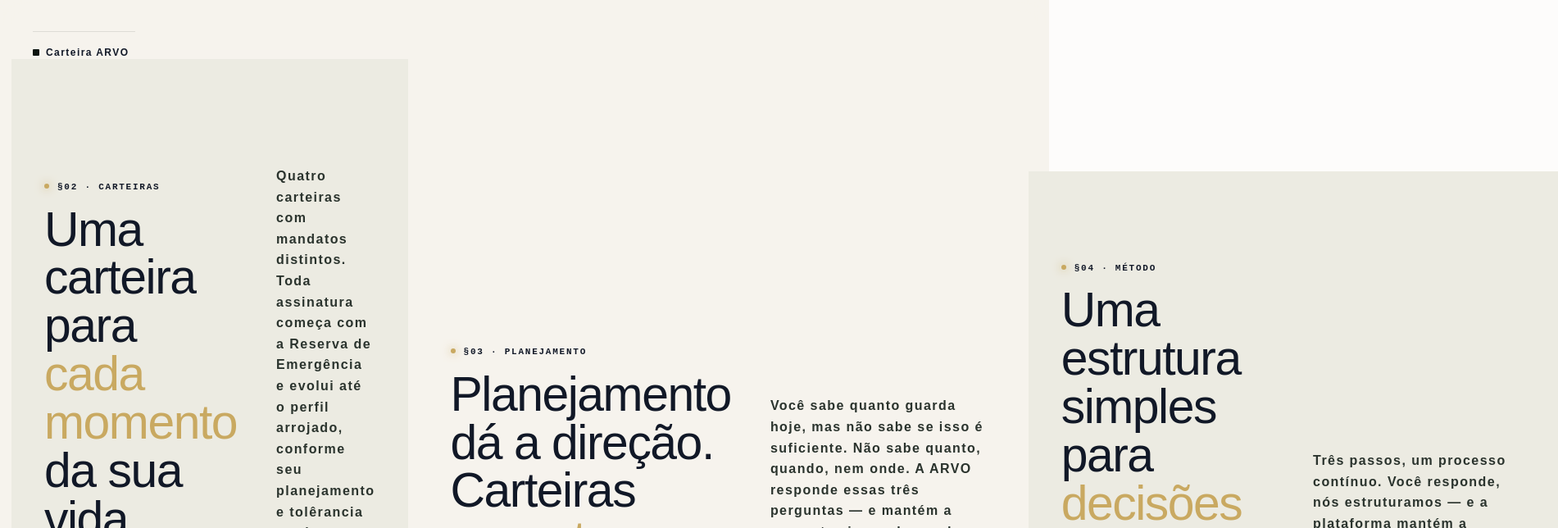
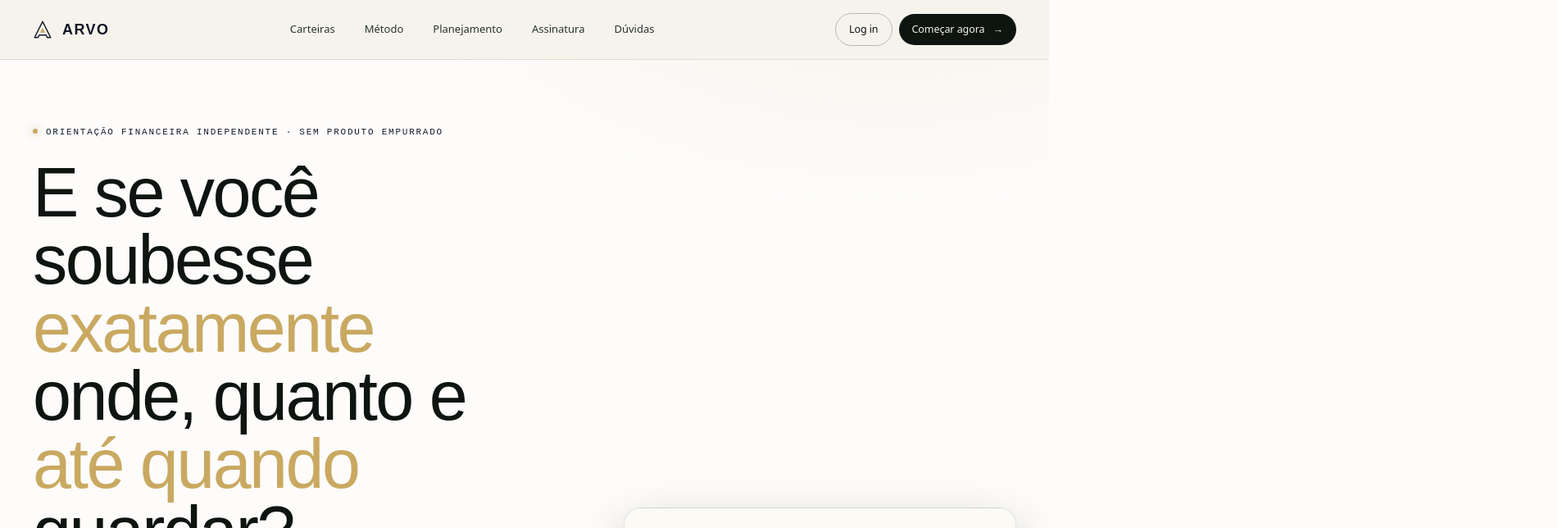
Before and after one commit to luslater/arvo, a Next.js app: page / in a window 1280 px wide. Shown: the top 644 px of the page at 82% size, 1901 px wide, since content can reach past the window. Built offline with nearby package versions, Linux system fonts and the light colour scheme.

Commit message:
fix(ui): Increase Markowitz chart dimensions, fully restore landing page alignment, fix syntax parsing errors

```diff
--- a/src/app/dashboard/markowitz/page.tsx
+++ b/src/app/dashboard/markowitz/page.tsx
@@ -113,8 +113,8 @@ export default function MarkowitzDashboardPage() {
     const yMin = Math.max(0, Math.floor(yMinData / 5) * 5 - 2);
     const yMax = Math.ceil(yMaxData / 5) * 5 + 1;
 
-    const chartW = 700;
-    const chartH = 420;
+    const chartW = 900;
+    const chartH = 540;
     const pad = { t: 30, r: 30, b: 50, l: 65 };
     const plotW = chartW - pad.l - pad.r;
     const plotH = chartH - pad.t - pad.b;
--- a/src/app/page.tsx
+++ b/src/app/page.tsx
@@ -1,11 +1,11 @@
-
 import Head from "next/head";
 import Link from "next/link";
 
 export default function LandingPage() {
-    return (
-        <div className="landing-page light" style={{ minHeight: '100vh', display: 'flex', flexDirection: 'column' }}>
-            <style dangerouslySetInnerHTML={{ __html: `
+  return (
+    <div className="landing-page light" style={{ minHeight: '100vh', display: 'flex', flexDirection: 'column' }}>
+      <style dangerouslySetInnerHTML={{
+        __html: `
 
   .landing-page {
     --bg: #0b0f14;
@@ -415,9 +415,9 @@ export default function LandingPage() {
   .faq-item.open .faq-btn h4 { color: var(--accent); }
   .faq-btn .pm { width: 32px; height: 32px; border-radius: 999px; border: 1px solid var(--rule-strong); display: grid; place-items: center; flex: 0 0 auto; transition: background .2s, color .2s, transform .3s, border-color .2s; font-size: 14px; color: var(--ink-3); }
   .faq-item.open .faq-btn .pm { background: var(--accent); color: #1a1308; transform: rotate(45deg); border-color: var(--accent); }
-  .faq-.landing-page { max-height: 0; overflow: hidden; transition: max-height .4s ease; color: var(--ink-2); font-size: 15.5px; line-height: 1.65; }
+  .faq-body { max-height: 0; overflow: hidden; transition: max-height .4s ease; color: var(--ink-2); font-size: 15.5px; line-height: 1.65; }
   .faq-body-inner { padding: 0 0 30px; max-width: 72ch; }
-  .faq-item.open .faq-.landing-page { max-height: 400px; }
+  .faq-item.open .faq-body { max-height: 400px; }
 
   /* ---------- BIG CTA ---------- */
   .big-cta { padding: 140px 0 180px; text-align: center; position: relative; overflow: hidden; }
@@ -464,7 +464,8 @@ export default function LandingPage() {
                 }
             ` }} />
 
-            <div dangerouslySetInnerHTML={{ __html: `
+      <div dangerouslySetInnerHTML={{
+        __html: `
 
 <!-- NAV -->
 <header class="nav">
@@ -472,7 +473,155 @@ export default function LandingPage() {
     <a href="/login" class="logo">
       <span class="logo-mark">
         <svg viewBox="0 0 32 32" fill="none" xmlns="http://www.w3.org/2000/svg" aria-hidden="true">
-          <path d="M0.0,243.3 L18.4,248.8 L36.8,248.5 L55.3,241.0 L73.7,230.7 L92.1,213.3 L110.5,204.9 L128.9,208.3 L147.4,208.6 L165.8,212.0 L184.2,191.4 L202.6,178.4 L221.1,180.1 L239.5,173.2 L257.9,169.0 L276.3,177.3 L294.7,176.5 L313.2,173.4 L331.6,167.5 L350.0,157.9 L368.4,160.2 L386.8,160.5 L405.3,163.5 L423.7,168.0 L442.1,154.1 L460.5,156.3 L478.9,149.1 L497.4,129.8 L515.8,115.8 L534.2,107.5 L552.6,112.3 L571.1,94.2 L589.5,86.2 L607.9,79.6 L626.3,65.0 L644.7,62.5 L663.2,47.2 L681.6,40.0 L700.0,49.5  L700,280 L0,280 Z"
+          <path d="M16 3L3 29h5.5l2-4h11l2 4H29L16 3z" stroke="currentColor" stroke-width="2" stroke-linejoin="round"/>
+          <path d="M12 21h8l-4-8-4 8z" fill="var(--accent)"/>
+        </svg>
+      </span>
+      <span>ARVO</span>
+    </a>
+    <nav class="nav-links">
+      <a href="#carteiras">Carteiras</a>
+      <a href="#metodo">Método</a>
+      <a href="#planejamento">Planejamento</a>
+      <a href="#preco">Assinatura</a>
+      <a href="#faq">Dúvidas</a>
+    </nav>
+    <div class="nav-cta">
+      <a href="/login" class="btn btn-ghost">Log in</a>
+      <a href="/register" class="btn btn-primary">Começar agora <span class="arr">→</span></a>
+    </div>
+  </div>
+</header>
+
+<!-- HERO -->
+<section class="hero">
+  <div class="wrap hero-grid">
+    <div>
+      <div class="eyebrow rise"><span class="dot"></span>Orientação financeira independente · Sem produto empurrado</div>
+      <h1 class="rise rise-2">
+        E se você<br>
+        soubesse <b>exatamente</b><br>
+        onde, quanto e<br>
+        <b>até quando</b><br>
+        guardar?
+      </h1>
+      <p class="hero-sub rise rise-3">
+        A maioria das pessoas guarda dinheiro <b>no escuro</b> — sem saber se é o
+        suficiente, sem plano, e ainda confiando em quem ganha comissão pra empurrar
+        produto. A ARVO acaba com isso. Em 5 minutos você vê para onde está indo — e
+        descobre o caminho mais curto pra chegar lá.
+      </p>
+      <ul class="hero-bullets rise rise-3">
+        <li><span class="chk"><svg viewBox="0 0 10 10" fill="none"><path d="M1.5 5l2.5 2.5L8.5 2" stroke="currentColor" stroke-width="1.6" stroke-linecap="round" stroke-linejoin="round"/></svg></span> Você descobre, com números, em quantos anos pode parar de trabalhar</li>
+        <li><span class="chk"><svg viewBox="0 0 10 10" fill="none"><path d="M1.5 5l2.5 2.5L8.5 2" stroke="currentColor" stroke-width="1.6" stroke-linecap="round" stroke-linejoin="round"/></svg></span> Recebe carteira pronta para o seu perfil — sem palpite, sem achismo</li>
+        <li><span class="chk"><svg viewBox="0 0 10 10" fill="none"><path d="M1.5 5l2.5 2.5L8.5 2" stroke="currentColor" stroke-width="1.6" stroke-linecap="round" stroke-linejoin="round"/></svg></span> Para de pagar caro pelas decisões erradas que vinha tomando</li>
+      </ul>
+      <div class="hero-cta rise rise-4">
+        <a href="/register" class="btn btn-accent">Quero meu diagnóstico gratuito <span class="arr">→</span></a>
+        <a href="#metodo" class="btn btn-ghost">Como funciona</a>
+      </div>
+      <div style="margin-top: 24px; font-size: 12.5px; color: var(--ink-3); font-family: 'JetBrains Mono', monospace; letter-spacing: .04em;">
+        ✓ Sem cartão · ✓ 100% online · ✓ Resultado na hora
+      </div>
+    </div>
+
+    <aside class="hero-panel rise rise-4">
+      <div class="hp-top">
+        <span>Carteiras ARVO · Resultado</span>
+        <span class="live"><i></i>Em acompanhamento</span>
+      </div>
+      <div class="hp-value">
+        <div class="amount tab"><span class="pct">4 perfis</span></div>
+      </div>
+      <div class="hp-cap">Da reserva ao perfil arrojado — uma carteira para cada momento de vida</div>
+
+      <div class="hp-chart">
+        <svg viewBox="0 0 500 84" preserveAspectRatio="none">
+          <defs>
+            <linearGradient id="hpg" x1="0" x2="0" y1="0" y2="1">
+              <stop offset="0" stop-color="var(--accent)" stop-opacity=".28"/>
+              <stop offset="1" stop-color="var(--accent)" stop-opacity="0"/>
+            </linearGradient>
+          </defs>
+          <path d="M0,66 C50,62 80,60 120,52 C160,44 190,48 230,36 C270,24 310,30 350,20 C390,10 430,16 500,6"
+                fill="none" stroke="var(--accent)" stroke-width="2" class="draw-me"/>
+          <path d="M0,66 C50,62 80,60 120,52 C160,44 190,48 230,36 C270,24 310,30 350,20 C390,10 430,16 500,6 L500,84 L0,84 Z"
+                fill="url(#hpg)"/>
+          <circle cx="500" cy="6" r="3" fill="var(--accent)"/>
+        </svg>
+      </div>
+
+      <div class="hp-rows">
+        <div class="hp-row">
+          <span class="name"><i style="background: rgba(201,169,97,.35)"></i>Abrigo · Reserva</span>
+          <span class="bar"><em style="width: 35%; background: rgba(201,169,97,.55)"></em></span>
+          <span class="val tab">Conservador</span>
+        </div>
+        <div class="hp-row">
+          <span class="name"><i style="background: rgba(201,169,97,.7)"></i>Ritmo</span>
+          <span class="bar"><em style="width: 55%; background: rgba(201,169,97,.8)"></em></span>
+          <span class="val tab">Moderado</span>
+        </div>
+        <div class="hp-row">
+          <span class="name"><i style="background: var(--accent)"></i>Visão</span>
+          <span class="bar"><em style="width: 78%"></em></span>
+          <span class="val tab">Equilibrado</span>
+        </div>
+        <div class="hp-row">
+          <span class="name"><i style="background: rgba(201,169,97,.9)"></i>Oceano</span>
+          <span class="bar"><em style="width: 96%"></em></span>
+          <span class="val tab">Arrojado</span>
+        </div>
+      </div>
+    </aside>
+  </div>
+</section>
+
+<!-- TICKER -->
+<div class="ticker" aria-hidden="true"><div class="ticker-inner" id="ticker"><span><b>ARVO</b><span>Plataforma independente</span></span><span><b>Fee-only</b><span>zero comissão</span></span><span><b>CDI</b><span>100% CDI</span></span><span><b>IPCA 12m</b><span>Acompanhamento contínuo</span></span><span><b>ARVO</b><span>Método primeiro</span></span><span><b>Carteiras</b><span>Abrigo · Ritmo · Visão · Oceano</span></span><span><b>Planejamento</b><span>como ponto de partida</span></span><span><b>ARVO</b><span>Sem produto empurrado</span></span><span><b>ARVO</b><span>Clareza por método</span></span><span><b>ARVO</b><span>Plataforma independente</span></span><span><b>Fee-only</b><span>zero comissão</span></span><span><b>CDI</b><span>100% CDI</span></span><span><b>IPCA 12m</b><span>Acompanhamento contínuo</span></span><span><b>ARVO</b><span>Método primeiro</span></span><span><b>Carteiras</b><span>Abrigo · Ritmo · Visão · Oceano</span></span><span><b>Planejamento</b><span>como ponto de partida</span></span><span><b>ARVO</b><span>Sem produto empurrado</span></span><span><b>ARVO</b><span>Clareza por método</span></span></div></div>
+
+<!-- PERFORMANCE -->
+<section class="section" id="performance">
+  <div class="wrap">
+    <div class="section-head">
+      <div>
+        <div class="eyebrow"><span class="dot"></span>§01 · Resultado</div>
+        <h2>Carteiras com <b>resultado</b> que você acompanha.</h2>
+      </div>
+      <p class="lede">
+        Em vez de promessa, gráfico real. Cada carteira ARVO é monitorada e o
+        cliente vê o resultado mês a mês — sem maquiagem, sem letra miúda,
+        sem prancheta de assessor.
+      </p>
+    </div>
+
+    <div class="perf-block">
+      <div class="chart">
+        <div class="chart-head">
+          <div class="title">Carteira ARVO vs. CDI</div>
+          <div class="range">
+            <button>1M</button><button>6M</button><button>1A</button><button class="on">Total</button>
+          </div>
+        </div>
+        <svg viewBox="0 0 700 280" preserveAspectRatio="none">
+          <defs>
+            <linearGradient id="perfG" x1="0" x2="0" y1="0" y2="1">
+              <stop offset="0" stop-color="var(--accent)" stop-opacity=".18"/>
+              <stop offset="1" stop-color="var(--accent)" stop-opacity="0"/>
+            </linearGradient>
+          </defs>
+          <g stroke="var(--rule)" stroke-width="1">
+            <line x1="0" y1="40" x2="700" y2="40"/>
+            <line x1="0" y1="110" x2="700" y2="110"/>
+            <line x1="0" y1="180" x2="700" y2="180"/>
+            <line x1="0" y1="250" x2="700" y2="250"/>
+          </g>
+          <path d="M0,220 C80,212 140,205 200,196 C260,186 320,178 380,168 C440,158 500,148 560,138 C620,128 660,120 700,112"
+                fill="none" stroke="var(--ink-4)" stroke-width="1.5" stroke-dasharray="4 5"/>
+          <path class="draw-me"
+                d="M0.0,44.2 L18.4,42.8 L36.8,38.6 L55.3,42.4 L73.7,35.0 L92.1,33.5 L110.5,31.7 L128.9,35.0 L147.4,35.5 L165.8,38.6 L184.2,21.9 L202.6,9.2 L221.1,10.6 L239.5,4.7 L257.9,1.4 L276.3,8.7 L294.7,8.3 L313.2,6.0 L331.6,1.4 L350.0,-6.3 L368.4,-4.3 L386.8,-4.2 L405.3,-2.3 L423.7,1.0 L442.1,-10.8 L460.5,-9.5 L478.9,-15.5 L497.4,-31.6 L515.8,-43.3 L534.2,-50.2 L552.6,-46.0 L571.1,-61.1 L589.5,-67.7 L607.9,-73.4 L626.3,-85.4 L644.7,-87.5 L663.2,-100.1 L681.6,-106.1 L700.0,-98.6 "
+                fill="none" stroke="var(--ink)" stroke-width="2.2" stroke-linecap="round" stroke-linejoin="round"/>
+          <path d="M0.0,44.2 L18.4,42.8 L36.8,38.6 L55.3,42.4 L73.7,35.0 L92.1,33.5 L110.5,31.7 L128.9,35.0 L147.4,35.5 L165.8,38.6 L184.2,21.9 L202.6,9.2 L221.1,10.6 L239.5,4.7 L257.9,1.4 L276.3,8.7 L294.7,8.3 L313.2,6.0 L331.6,1.4 L350.0,-6.3 L368.4,-4.3 L386.8,-4.2 L405.3,-2.3 L423.7,1.0 L442.1,-10.8 L460.5,-9.5 L478.9,-15.5 L497.4,-31.6 L515.8,-43.3 L534.2,-50.2 L552.6,-46.0 L571.1,-61.1 L589.5,-67.7 L607.9,-73.4 L626.3,-85.4 L644.7,-87.5 L663.2,-100.1 L681.6,-106.1 L700.0,-98.6  L700,280 L0,280 Z"
                 fill="url(#perfG)"/>
           <circle cx="700" cy="40" r="5" fill="var(--accent)"/>
           <circle cx="700" cy="40" r="12" fill="var(--accent)" opacity=".2"/>
@@ -768,7 +917,7 @@ export default function LandingPage() {
           <div style="color: var(--ink-3); font-size: 13.5px; margin-top: 4px; max-width: 56ch;">Se em uma semana você sentir que a ARVO não é para você, devolvemos 100% do valor. Sem perguntas, sem burocracia. O risco é nosso — não seu.</div>
         </div>
       </div>
-      <a href="/login" class="btn btn-ghost">Quero começar agora <span class="arr">→</span></a>
+      <a href="/register" class="btn btn-ghost">Quero começar agora <span class="arr">→</span></a>
     </div>
   </div>
 </section>
@@ -999,132 +1148,19 @@ export default function LandingPage() {
   </div>
 </footer>
 
-<!-- TWEAKS -->
-<script src="https://unpkg.com/react@18.3.1/umd/react.development.js" integrity="sha384-hD6/rw4ppMLGNu3tX5cjIb+uRZ7UkRJ6BPkLpg4hAu/6onKUg4lLsHAs9EBPT82L" crossorigin="anonymous"></script>
-<script src="https://unpkg.com/react-dom@18.3.1/umd/react-dom.development.js" integrity="sha384-u6aeetuaXnQ38mYT8rp6sbXaQe3NL9t+IBXmnYxwkUI2Hw4bsp2Wvmx4yRQF1uAm" crossorigin="anonymous"></script>
-<script src="https://unpkg.com/@babel/standalone@7.29.0/babel.min.js" integrity="sha384-m08KidiNqLdpJqLq95G/LEi8Qvjl/xUYll3QILypMoQ65QorJ9Lvtp2RXYGBFj1y" crossorigin="anonymous"></script>
-<script type="text/babel" src="tweaks-panel.jsx"></script>
-
+<!-- FAQ toggle script -->
 <script>
-  // Ticker
-  (function(){
-    const items = [
-      ['ARVO', 'Plataforma independente', ''],
-      ['Fee-only', 'zero comissão', ''],
-      ['CDI', '100% CDI', ''],
-      ['IPCA 12m', '[XX%]', ''],
-      ['USD/BRL', 'R\$ [XX]', ''],
-      ['ARVO', 'Método primeiro', ''],
-      ['Carteiras', 'Abrigo · Ritmo · Visão · Oceano', ''],
-      ['Planejamento', 'como ponto de partida', ''],
-      ['ARVO', 'Sem produto empurrado', ''],
-      ['ARVO', 'Clareza por método', ''],
-    ];
-    const row = items.map(([k,v,c]) =>
-      \`<span><b>\${k}</b><span class="\${c}">\${v}</span></span>\`
-    ).join('');
-    document.getElementById('ticker').innerHTML = row + row;
-  })();
-
-  // FAQ
-  document.querySelectorAll('.faq-btn').forEach(btn => {
-    btn.addEventListener('click', () => {
-      const item = btn.closest('.faq-item');
-      const open = item.classList.contains('open');
-      document.querySelectorAll('.faq-item').forEach(i => i.classList.remove('open'));
-      if (!open) item.classList.add('open');
+  document.querySelectorAll('.faq-btn').forEach(function(btn) {
+    btn.addEventListener('click', function() {
+      var item = btn.closest('.faq-item');
+      var isOpen = item.classList.contains('open');
+      document.querySelectorAll('.faq-item').forEach(function(i) { i.classList.remove('open'); });
+      if (!isOpen) item.classList.add('open');
     });
   });
 </script>
 
-<script type="text/babel">
-  const { useEffect } = React;
-
-  const TWEAK_DEFAULTS = /*EDITMODE-BEGIN*/{
-    "light": true,
-    "accent": "#4a7dbf",
-    "variant": "Fintech (claro, verde)"
-  }/*EDITMODE-END*/;
-
-  const ACCENTS = {
-    "Dourado ARVO":    "#c9a961",
-    "Âmbar":           "#d4a017",
-    "Verde ARVO":      "#00c46a",
-    "Verde floresta":  "#2d6a4f",
-    "Azul profundo":   "#4a7dbf",
-    "Cobre":           "#c2410c",
-  };
-
-  const VARIANTS = {
-    "Private banking (escuro, dourado)": { accent: "#c9a961", light: false },
-    "Fintech (claro, verde)":            { accent: "#00c46a", light: true  },
-    "Editorial (claro, dourado)":        { accent: "#a5884a", light: true  },
-  };
-
-  function darken(hex, f=0.76) {
-    const h = hex.replace('#','');
-    let r=parseInt(h.substr(0,2),16), g=parseInt(h.substr(2,2),16), b=parseInt(h.substr(4,2),16);
-    r=Math.round(r*f); g=Math.round(g*f); b=Math.round(b*f);
-    return '#'+[r,g,b].map(x=>x.toString(16).padStart(2,'0')).join('');
-  }
-
-  function applyTweaks(t) {
-    document.documentElement.classList.toggle('light', !!t.light);
-    document.documentElement.style.setProperty('--accent', t.accent);
-    document.documentElement.style.setProperty('--accent-deep', darken(t.accent));
-  }
-
-  function App() {
-    const [t, setTweak] = useTweaks(TWEAK_DEFAULTS);
-
-    useEffect(() => { applyTweaks(t); }, [t]);
-
-    const pickVariant = (v) => {
-      const preset = VARIANTS[v];
-      setTweak('variant', v);
-      setTweak('light', preset.light);
-      setTweak('accent', preset.accent);
-    };
-
-    return (
-      <TweaksPanel title="Tweaks · ARVO">
-        <TweakSection label="Variação" />
-        <TweakRadio
-          label="Preset"
-          value={t.variant}
-          options={Object.keys(VARIANTS)}
-          onChange={pickVariant}
-        />
-
-        <TweakSection label="Tema" />
-        <TweakToggle
-          label="Modo claro"
-          value={t.light}
-          onChange={(v) => setTweak('light', v)}
-        />
-
-        <TweakSection label="Accent" />
-        <TweakRadio
-          label="Cor"
-          value={Object.keys(ACCENTS).find(k => ACCENTS[k] === t.accent) || 'custom'}
-          options={Object.keys(ACCENTS)}
-          onChange={(v) => setTweak('accent', ACCENTS[v])}
-        />
-        <TweakColor
-          label="Custom"
-          value={t.accent}
-          onChange={(v) => setTweak('accent', v)}
-        />
-      </TweaksPanel>
-    );
-  }
-
-  const mount = document.createElement('div');
-  document.body.appendChild(mount);
-  ReactDOM.createRoot(mount).render(<App />);
-</script>
-
 ` }} />
-        </div>
-    );
+    </div>
+  );
 }
```
Also changed, not shown: 1 other file (tests, documents, lock files or other folders).
